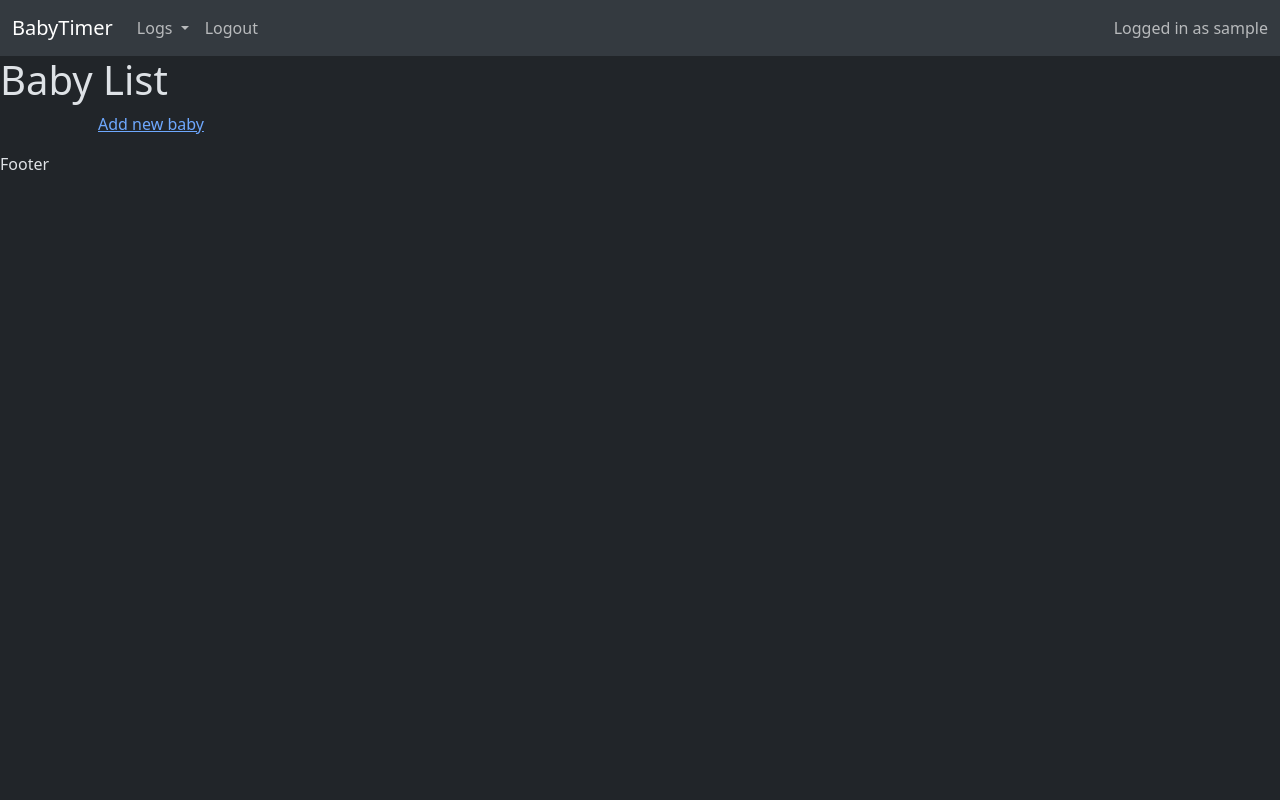
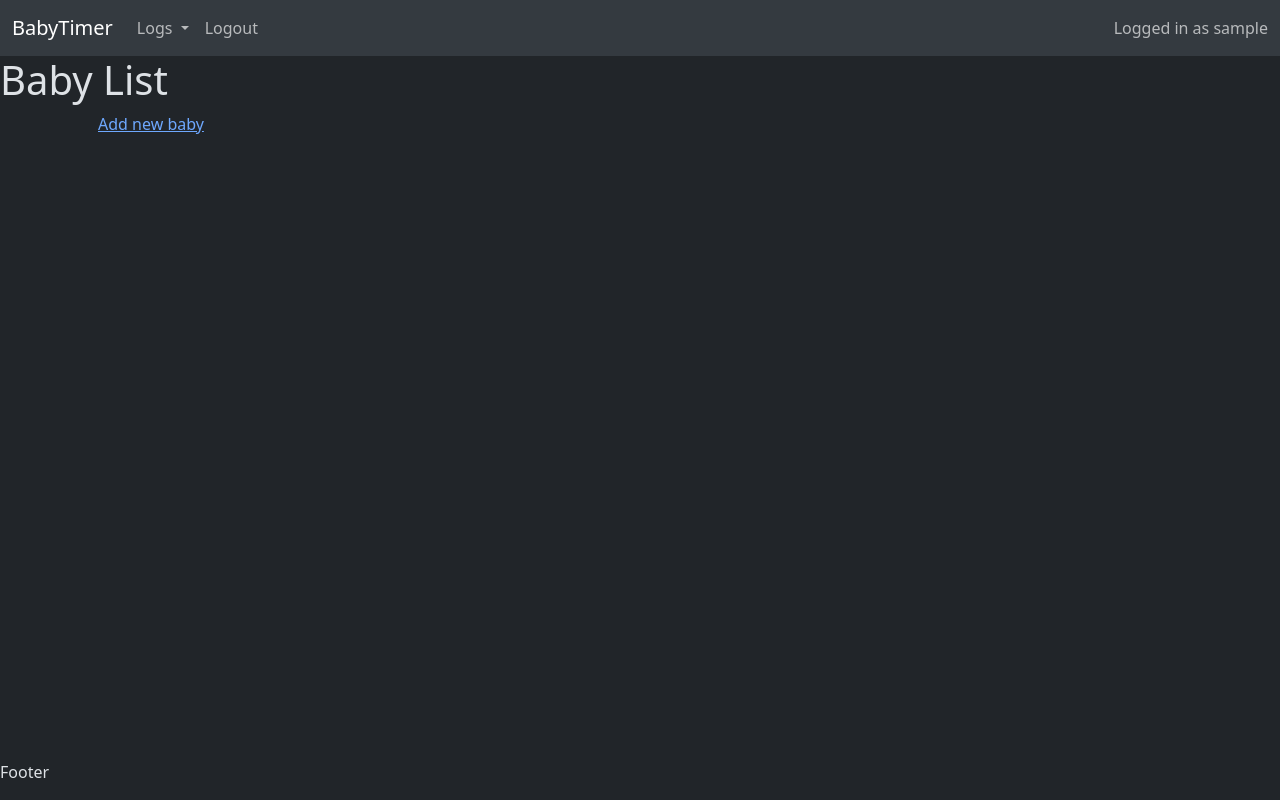
Before and after one commit to RobinF98/baby_timer_1.1, a Django app: page / in a window 1280 px wide. Run offline with Django 5.2, Linux system fonts and the light colour scheme; the visitor is signed in with stand-in values (Sample User, id 1); data that the repository does not hold is empty.

Commit message:
Edit basic layout styling

```diff
--- /dev/null
+++ b/logs/static/logs/css/style.css
@@ -0,0 +1,9 @@
+body {
+    display: flex;
+    min-height: 100vh;
+    flex-direction: column;
+}
+
+main {
+    flex: 1 0 auto;
+}
--- a/logs/templates/logs/index.html
+++ b/logs/templates/logs/index.html
@@ -9,6 +9,8 @@
                     <a href="{% url 'baby-detail' baby.id %}">
                         {{ baby.baby_name }}
                     </a>
+                </div>
+                <div class="col-2">
                     <a href="{% url 'logs' baby.id%}">
                         Logs
                     </a>
```
